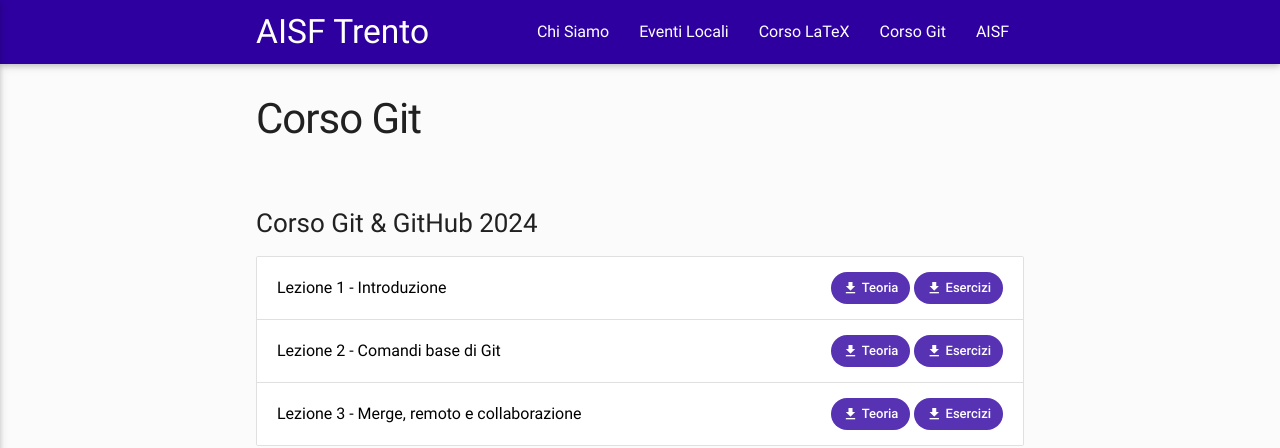
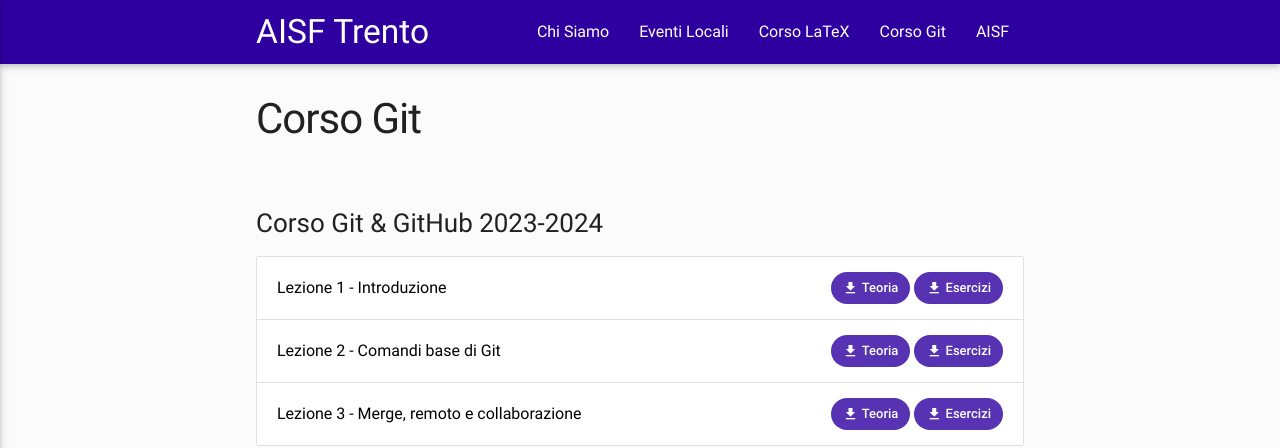
Before and after one commit to ai-sf/trento, a Jekyll site: the page built from git.html, in a window 1280 px wide. Shown: the top 448 px of the page. Built offline with Jekyll 4.4.1, drawn with Linux system fonts in a browser that asks for light colours; nearby versions of some CDN libraries.

Commit message:
update year git

```diff
--- a/_data/git.yml
+++ b/_data/git.yml
@@ -1,5 +1,5 @@
 sezioni:
-  - titolo: "Corso Git & GitHub 2024"
+  - titolo: "Corso Git & GitHub 2023-2024"
     testo: " "
     downloads:
       - testo: "Lezione 1 - Introduzione"
```
